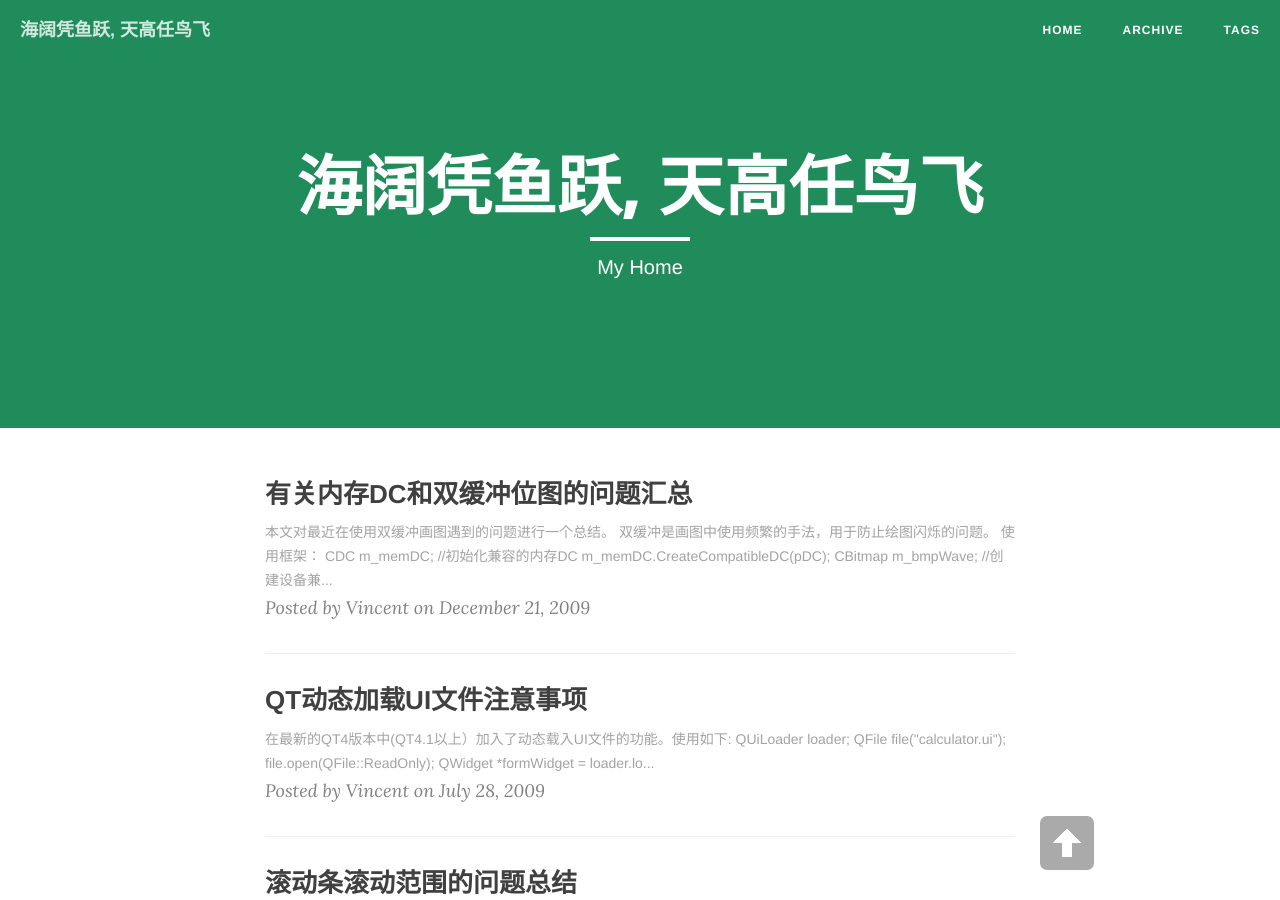
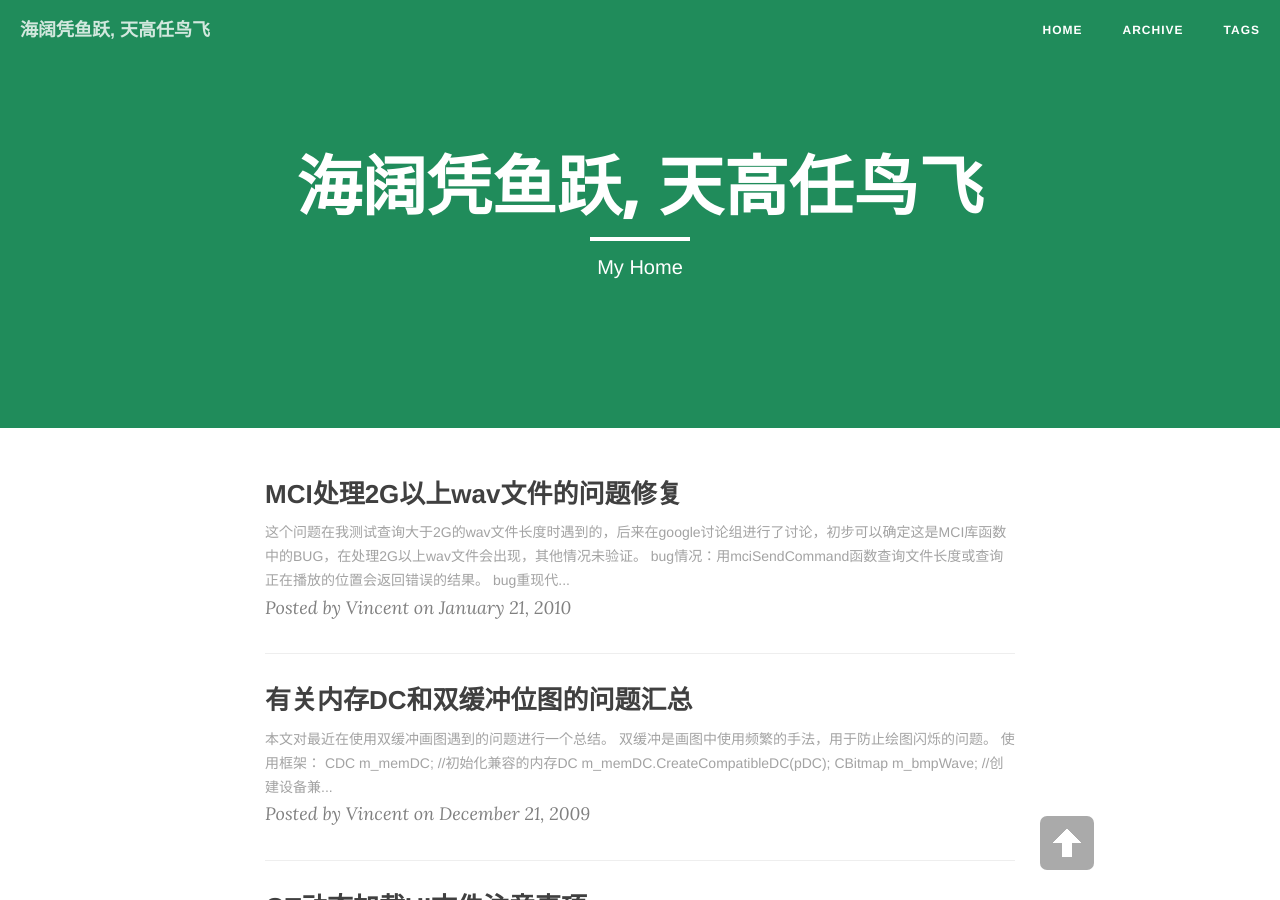
Before and after one commit to absolute8511/absolute8511.github.io, a Jekyll site: the page built from index.html, in a window 1280 px wide and 900 px high. Built offline with Jekyll 4.4.1, drawn with Linux system fonts in a browser that asks for light colours; nearby versions of some CDN libraries; the list of posts is cut into pages by our own code.

Commit message:
new import post

````diff
--- /dev/null
+++ b/_posts/2010-01-21-solve-mci-wav-larger-than-2gb.md
@@ -0,0 +1,41 @@
+---
+layout: post
+title: MCI处理2G以上wav文件的问题修复
+date: 2010-01-21
+categories: tech
+tags: [mfc,mci,wav,windows]
+---
+
+这个问题在我测试查询大于2G的wav文件长度时遇到的，后来在google讨论组进行了讨论，初步可以确定这是MCI库函数中的BUG，在处理2G以上wav文件会出现，其他情况未验证。
+
+bug情况：用mciSendCommand函数查询文件长度或查询正在播放的位置会返回错误的结果。
+
+bug重现代码：
+```C++
+    MCI_SET_PARMS mciSetParms;
+    mciSetParms.dwTimeFormat = MCI_FORMAT_SAMPLES;
+    if(m_ErrorCode = mciSendCommand(m_wDeviceID,MCI_SET,MCI_WAIT|MCI_SET_TIME_FORMAT,
+        (DWORD_PTR) &mciSetParms))
+    {
+        return false;
+    }
+    MCI_STATUS_PARMS mciStatusParms;
+    mciStatusParms.dwItem = MCI_STATUS_LENGTH;
+    DWORD flags = MCI_STATUS_ITEM|MCI_WAIT ;
+     if(m_ErrorCode = mciSendCommand(m_wDeviceID, MCI_STATUS,flags,
+        (DWORD_PTR)&mciStatusParms))
+    {
+        return false;
+    }
+```
+测试2.29G大小的wav文件，查询wav文件采样数总数，mciStatusParms.dwReturn正确的返回值应该是1231253424（这个数字可以通过wav头文件信息计算得到），而代码中实际返回值为3378737072. mciStatusParms的内存布局如下：
+```
+cc cc cc cc b0 6f 63 c9 01 00 00 00  cc cc cc cc
+```
+小端机器，`b0 6f 63 c9`就是错误的返回值。可以看到错误返回值和正确数值仅仅是最高位不同。因此很有可能是API函数内部处理不当导致的。
+
+同样的情况还会在使用MCI_STATUS_POSITION参数来查询正在播放的位置时出现。返回的位置信息有误。
+
+另外，参考google讨论组中某位的意见，用xp自带的MPLAYER.EXE程序进行测试，因为据说它是完全用MCI实现的。测试结果是，用MPLAYER.EXE打开大于2G的wav文件时，时间轴信息无效，且时间长度无法显示。由此可以更加确定MCI的API在处理2G以上wav文件时有BUG。
+
+希望能尽快得到修复。
````
Also changed, not shown: _posts/2008-11-19-mfc-multithreads-summary.md (+1 -0 lines).
